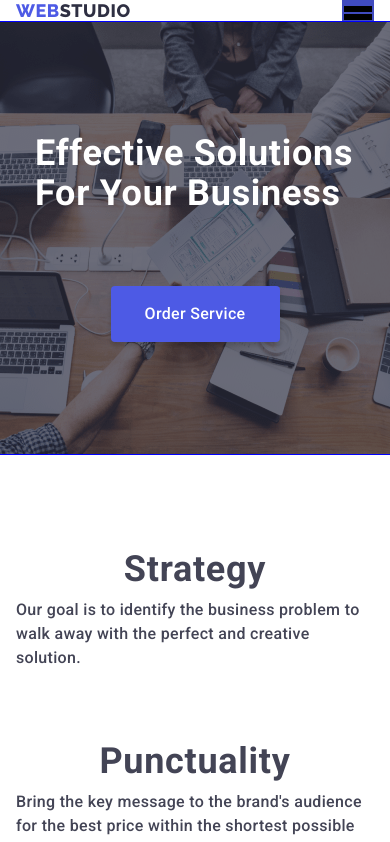
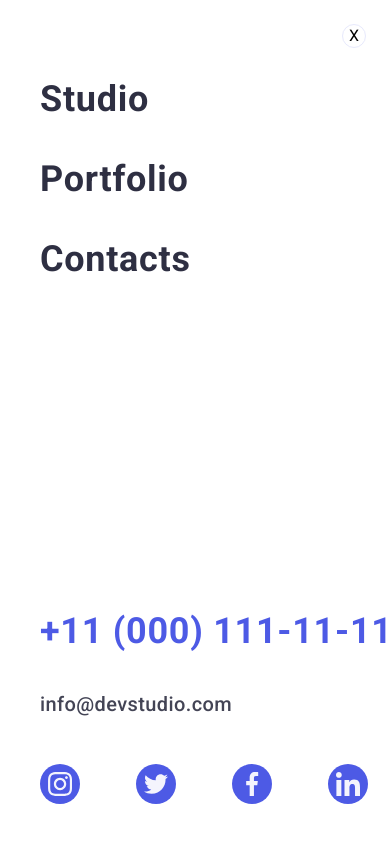
Before and after one commit to khar-and/WebStudio-2025, a plain HTML site: page index.html in a window 390 px wide. Both pictures are taken after a click on the button 358 px from the left and 11 px from the top of the page. Shown: the top 842 px of the page. Drawn offline with nearby package versions, Linux system fonts and the light colour scheme.

Commit message:
plus mobile menu

```diff
--- a/css/styles.css
+++ b/css/styles.css
@@ -54,6 +54,8 @@ svg {
     height: auto;
 } */
 
+
+
 /* -------------------------------------------------------------------------- */
 .container {
     width: 100%;
@@ -74,6 +76,8 @@ svg {
 
 
 /* -----------------------------------Mobile------------------------------------ */
+
+
 
 .header {
     display: flex;
@@ -124,6 +128,119 @@ svg {
 .mobile-menu {
     width: 32px;
     height: 22px;
+}
+
+/* ---------------Mobile Menu in Header---------- */
+
+
+.mobile {
+    width: 100vw;
+    height: 100vh;
+
+    position: fixed;
+    top: 0;
+    left: 0;
+    z-index: 10;
+    background-color: #FFFFFF;
+    box-shadow: 0px 2px 1px rgba(46, 47, 66, 0.08), 0px 1px 1px rgba(46, 47, 66, 0.16), 0px 1px 6px rgba(46, 47, 66, 0.08);
+
+    display: flex;
+    flex-direction: column;
+    justify-content: space-between;
+
+    outline: 1px solid red;
+    /* width: 428px;
+    height: 796px; */
+    padding: 24px;
+    padding-left: 40px;
+    padding-right: 24px;
+    padding-bottom: 40px;
+}
+
+.mobile-close {
+    display: block;
+    width: 24px;
+    height: 24px;
+    border-radius: 100%;
+    border: 1px solid #e7e9fc;
+    background-color: #fff;
+
+    margin-left: auto;
+}
+
+.mobile-nav {
+    padding-top: 32px;
+
+}
+
+.mobile-nav-item:not(:last-child) {
+    padding-bottom: 40px;
+}
+
+.mobile-nav-link {
+
+    font-weight: 700;
+    font-size: 36px;
+    line-height: 1.11;
+    letter-spacing: 0.02em;
+    text-transform: capitalize;
+    color: #2e2f42;
+
+    transition: color 250ms linear;
+}
+
+.mobile-nav-link:hover,
+.mobile-nav-link:focus {
+    color: #404bbf;
+}
+
+.mobile-adress-list {
+    padding-bottom: 48px;
+    width: 353px;
+}
+
+.mobile-adres-item:not(:last-child) {
+    padding-bottom: 40px;
+}
+
+.mobile-adres-link-tel {
+    font-weight: 700;
+    font-size: 36px;
+    line-height: 111%;
+    letter-spacing: 0.02em;
+    text-transform: capitalize;
+    color: #4d5ae5;
+}
+
+.mobile-adres-link-mail {
+    font-weight: 500;
+    font-size: 20px;
+    line-height: 120%;
+    letter-spacing: 0.02em;
+    color: #434455;
+}
+
+.mobile-soc-list {
+    display: flex;
+    align-items: center;
+    gap: 56px;
+}
+
+.mobile-soc-link {
+    display: flex;
+    align-items: center;
+    justify-content: center;
+
+    width: 40px;
+    height: 40px;
+    background-color: #4d5ae5;
+    border-radius: 100%;
+}
+
+.is-hidden {
+    opacity: 0;
+    visibility: hidden;
+    pointer-events: none;
 }
 
 /* ---------------Hero---------- */
--- a/index.html
+++ b/index.html
@@ -48,7 +48,7 @@
         </li>
       </ul>
 
-      <button type="button" class="header-btn">
+      <button type="button" class="header-btn" data-menu-open>
         <svg class="mobile-menu">
           <use
             class="header-menu-icon"
@@ -56,6 +56,72 @@
           ></use>
         </svg>
       </button>
+
+      <!-- Mobile Menu -->
+      <div class="mobile is-hidden" data-menu>
+        <div>
+          <button class="mobile-close" data-menu-close type="button">X</button>
+          <nav class="mobile-nav">
+            <ul class="mobile-nav-list">
+              <li class="mobile-nav-item">
+                <a class="mobile-nav-link" href="/">Studio</a>
+              </li>
+              <li class="mobile-nav-item">
+                <a class="mobile-nav-link" href="/">Portfolio</a>
+              </li>
+              <li class="mobile-nav-item">
+                <a class="mobile-nav-link" href="/">Contacts</a>
+              </li>
+            </ul>
+          </nav>
+        </div>
+
+        <div>
+          <ul class="mobile-adress-list">
+            <li class="mobile-adres-item">
+              <a class="mobile-adres-link-tel" href="tel:+110001111111"
+                >+11 (000) 111-11-11</a
+              >
+            </li>
+            <li class="mobile-adres-item">
+              <a class="mobile-adres-link-mail" href="mailto:info@devstudio.com"
+                >info@devstudio.com</a
+              >
+            </li>
+          </ul>
+
+          <ul class="mobile-soc-list">
+            <li class="mobile-soc-item">
+              <a class="mobile-soc-link" href="/">
+                <svg width="24" height="24">
+                  <use href="/images/icons.svg#icon-instagram-2"></use>
+                </svg>
+              </a>
+            </li>
+            <li class="mobile-soc-item">
+              <a class="mobile-soc-link" href="/">
+                <svg width="24" height="24">
+                  <use href="/images/icons.svg#icon-twitter-1"></use>
+                </svg>
+              </a>
+            </li>
+            <li class="mobile-soc-item">
+              <a class="mobile-soc-link" href="/">
+                <svg width="24" height="24">
+                  <use href="/images/icons.svg#icon-facebook-1"></use>
+                </svg>
+              </a>
+            </li>
+            <li class="mobile-soc-item">
+              <a class="mobile-soc-link" href="/">
+                <svg width="24" height="24">
+                  <use href="/images/icons.svg#icon-linkedin-1"></use>
+                </svg>
+              </a>
+            </li>
+          </ul>
+        </div>
+      </div>
     </header>
 
     <section class="container hero">
@@ -152,5 +218,7 @@
         </li>
       </ul>
     </section>
+
+    <script src="./js/menu.js"></script>
   </body>
 </html>
--- /dev/null
+++ b/js/menu.js
@@ -0,0 +1,3 @@
+(() => {  const refs = {    openMenuBtn: document.querySelector('[data-menu-open]'),    closeMenuBtn: document.querySelector('[data-menu-close]'),    menu: document.querySelector('[data-menu]'),  };
+  refs.openMenuBtn.addEventListener('click', toggleMenu);  refs.closeMenuBtn.addEventListener('click', toggleMenu);
+  function toggleMenu() {    refs.menu.classList.toggle('is-hidden');    document.body.classList.toggle('no-scroll');  }})();
```
Also changed, not shown: js/modal.js (added, +12 -0 lines).
